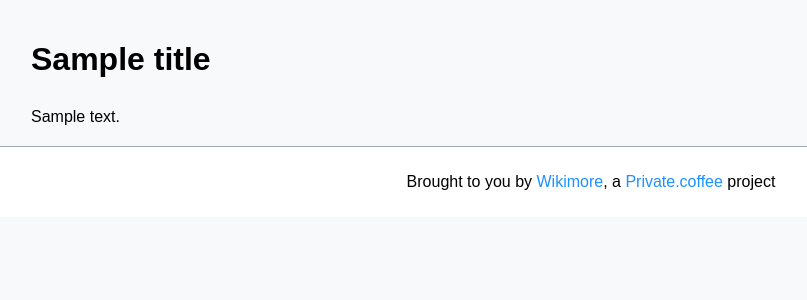
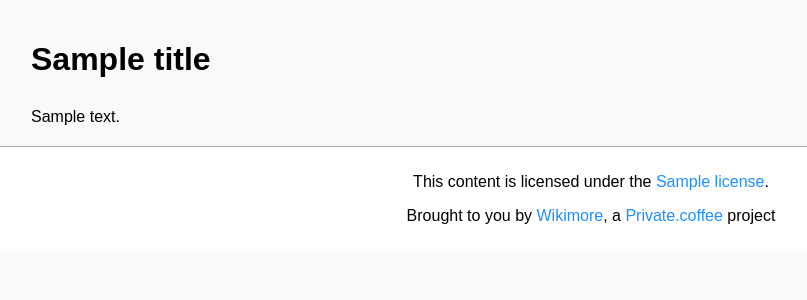
Before and after one commit to PrivateCoffee/wikimore, a Flask app: template src/wikimore/templates/article.html in a window 1280 px wide. Shown: the part 98-398 px from the top of the page, without its empty margins (49-856 px from the left). Run offline with Flask 3, Linux system fonts and the light colour scheme; the template is opened without the code that fills it: most values are stand-ins (such as "Sample title", 1, 10 or a date in 2020); parts of the project's set-up code (start-up, migrations or seed data) failed here and were passed over.

Commit message:
feat: display license information on article page
Added functionality to fetch and display license information for wiki
articles. This enhancement provides users with clarity on content usage
permissions by showing a link to the article's license in the footer.

Fixes #35.

```diff
--- a/src/wikimore/app.py
+++ b/src/wikimore/app.py
@@ -387,8 +387,6 @@ def wiki_article(
         if parent.attrs.get("data-mw-group", None):
             span["class"] = span.get("class", []) + [parent.attrs["data-mw-group"]]
 
-    processed_html = str(body)
-
     rtl = bool(soup.find("div", class_="mw-parser-output", dir="rtl"))
 
     # Edge case: When passing the `ku-arab` variant, the article is in Arabic
@@ -399,6 +397,20 @@ def wiki_article(
 
     processed_html = str(body)
 
+    # Get license information from the article
+    mediawiki_api_request = urllib.request.Request(
+        f"{base_url}/w/rest.php/v1/page/{quote(escape(title.replace(' ', '_'), False))}",
+        headers=HEADERS,
+    )
+
+    try:
+        with urllib.request.urlopen(mediawiki_api_request) as response:
+            data = json.loads(response.read().decode())
+        license = data["license"]
+    except Exception as e:
+        logger.error(f"Error fetching license information: {e}")
+        license = None
+
     return render_template(
         "article.html",
         title=title.replace("_", " "),
@@ -406,6 +418,7 @@ def wiki_article(
         lang=lang,
         project=project,
         rtl=rtl,
+        license=license,
     )
 
 
--- a/src/wikimore/templates/article.html
+++ b/src/wikimore/templates/article.html
@@ -4,3 +4,9 @@
     <h1 class="title{% if rtl %} title-rtl{% endif %}">{{ title }}</h1>
     {{ content|safe }}
 {% endblock %}
+
+{% block license %}
+{% if license %}
+    <p class="license">This content is licensed under the <a href="{{ license.url }}">{{ license.title }}</a>.</p>
+{% endif %}
+{% endblock %}
--- a/src/wikimore/templates/base.html
+++ b/src/wikimore/templates/base.html
@@ -28,6 +28,7 @@
         {% block content %}{% endblock %}
     </div>
     <div id="footer">
+        {% block license %}{% endblock %}
         <p>Brought to you by <a href="https://git.private.coffee/privatecoffee/wikimore">Wikimore</a>, a <a href="https://private.coffee">Private.coffee</a> project</p>
     </div>
 </body>
```
